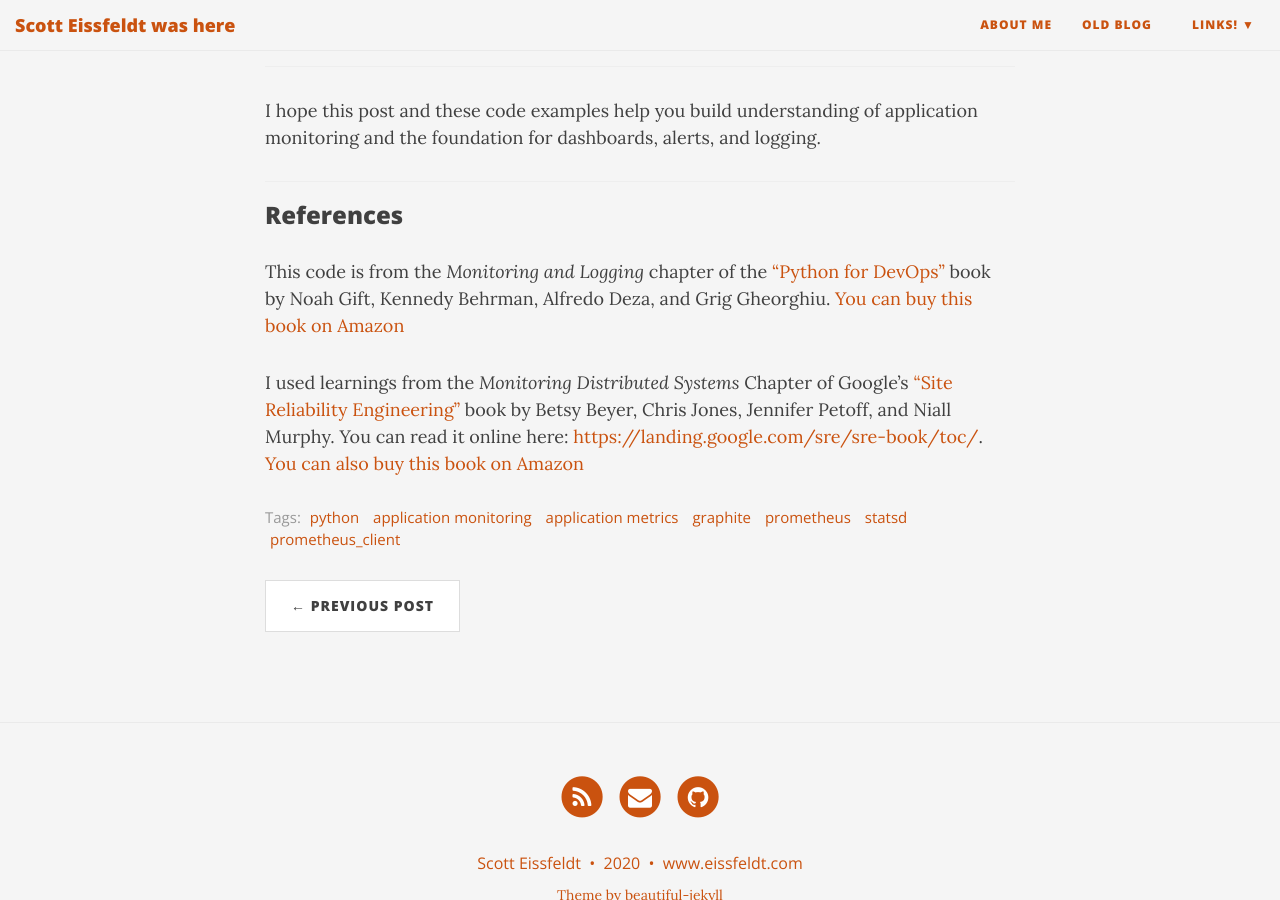
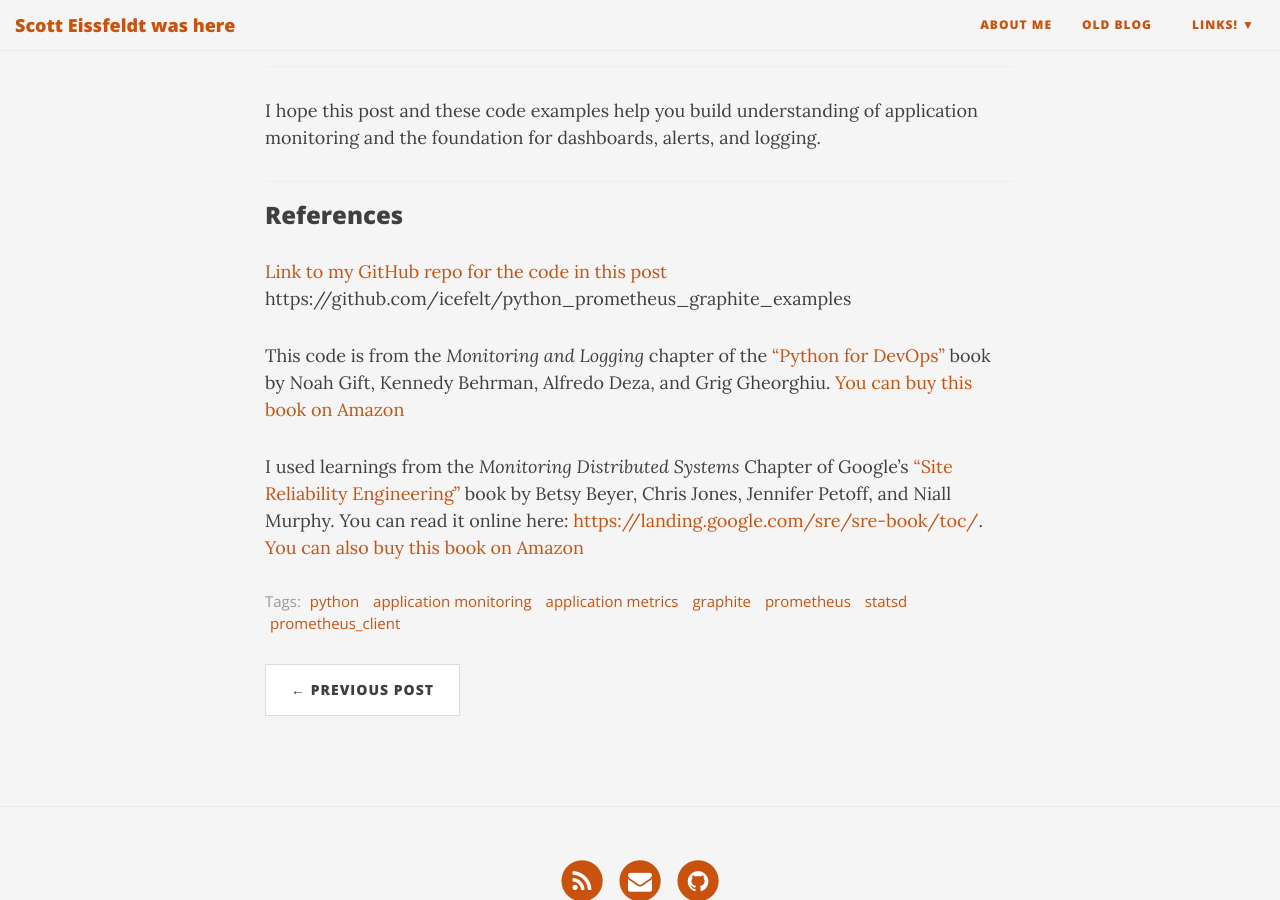
Before and after one commit to icefelt/eissfeldt_site, a Jekyll site: the page built from _posts/2020-06-09-Python-Application-Monitoring-examples-Graphite-Prometheus.md, in a window 1280 px wide and 900 px high, scrolled down 6610 px. Built offline with Jekyll 4.4.1, drawn with Linux system fonts in a browser that asks for light colours; nearby versions of some CDN libraries.

Commit message:
update post syntax

```diff
--- a/_posts/2020-06-09-Python-Application-Monitoring-examples-Graphite-Prometheus.md
+++ b/_posts/2020-06-09-Python-Application-Monitoring-examples-Graphite-Prometheus.md
@@ -187,6 +187,8 @@ I hope this post and these code examples help you build understanding of applica
 
 ### References
 
+[Link to my GitHub repo for the code in this post](https://github.com/icefelt/python_prometheus_graphite_examples) https://github.com/icefelt/python_prometheus_graphite_examples
+
 This code is from the _Monitoring and Logging_ chapter of the ["Python for DevOps"](https://www.amazon.com/Python-DevOps-Ruthlessly-Effective-Automation/dp/149205769X) book by Noah Gift, Kennedy Behrman, Alfredo Deza, and Grig Gheorghiu. [You can buy this book on Amazon](https://www.amazon.com/Python-DevOps-Ruthlessly-Effective-Automation/dp/149205769X)
 
 I used learnings from the _Monitoring Distributed Systems_ Chapter of Google's ["Site Reliability Engineering"](https://landing.google.com/sre/sre-book/chapters/monitoring-distributed-systems/) book by Betsy Beyer, Chris Jones, Jennifer Petoff, and Niall Murphy. You can read it online here: [https://landing.google.com/sre/sre-book/toc/](https://landing.google.com/sre/sre-book/toc/). [You can also buy this book on Amazon](https://www.amazon.com/Site-Reliability-Engineering-Production-Systems/dp/149192912X/)
```
